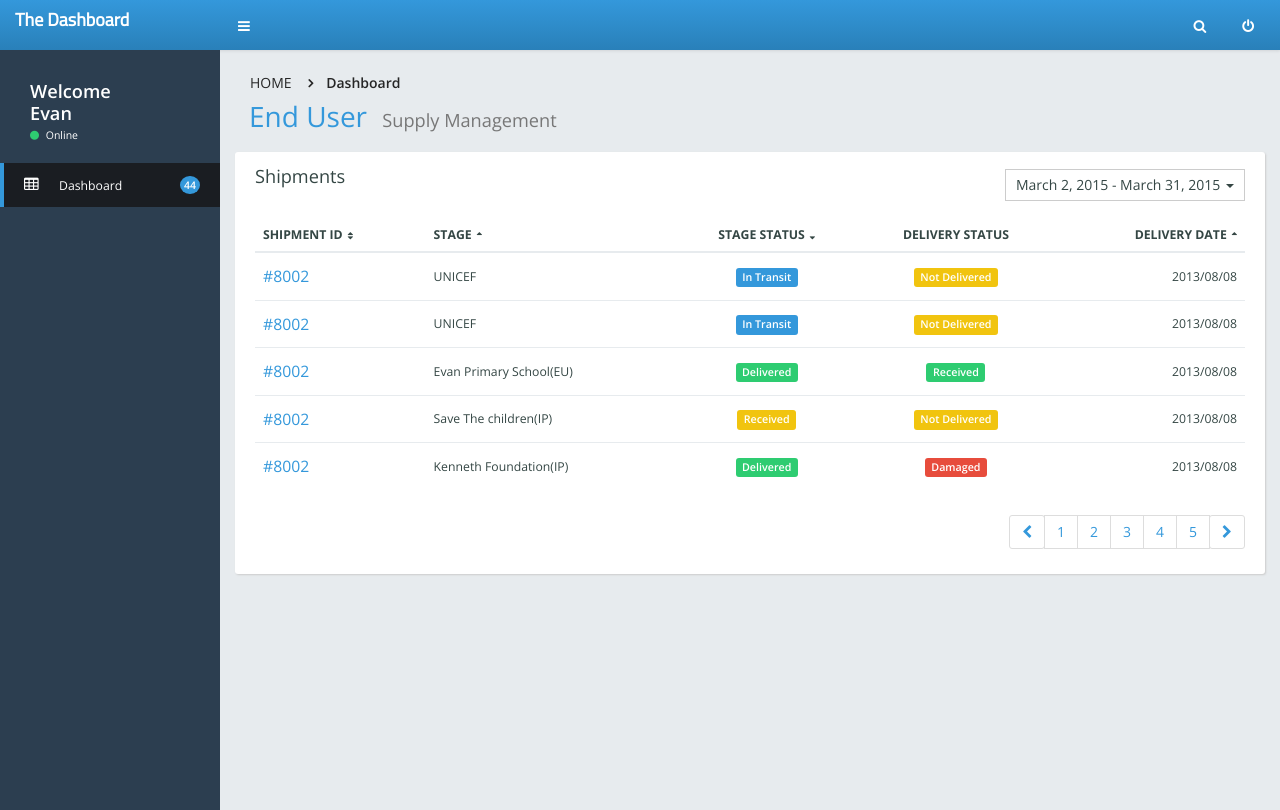
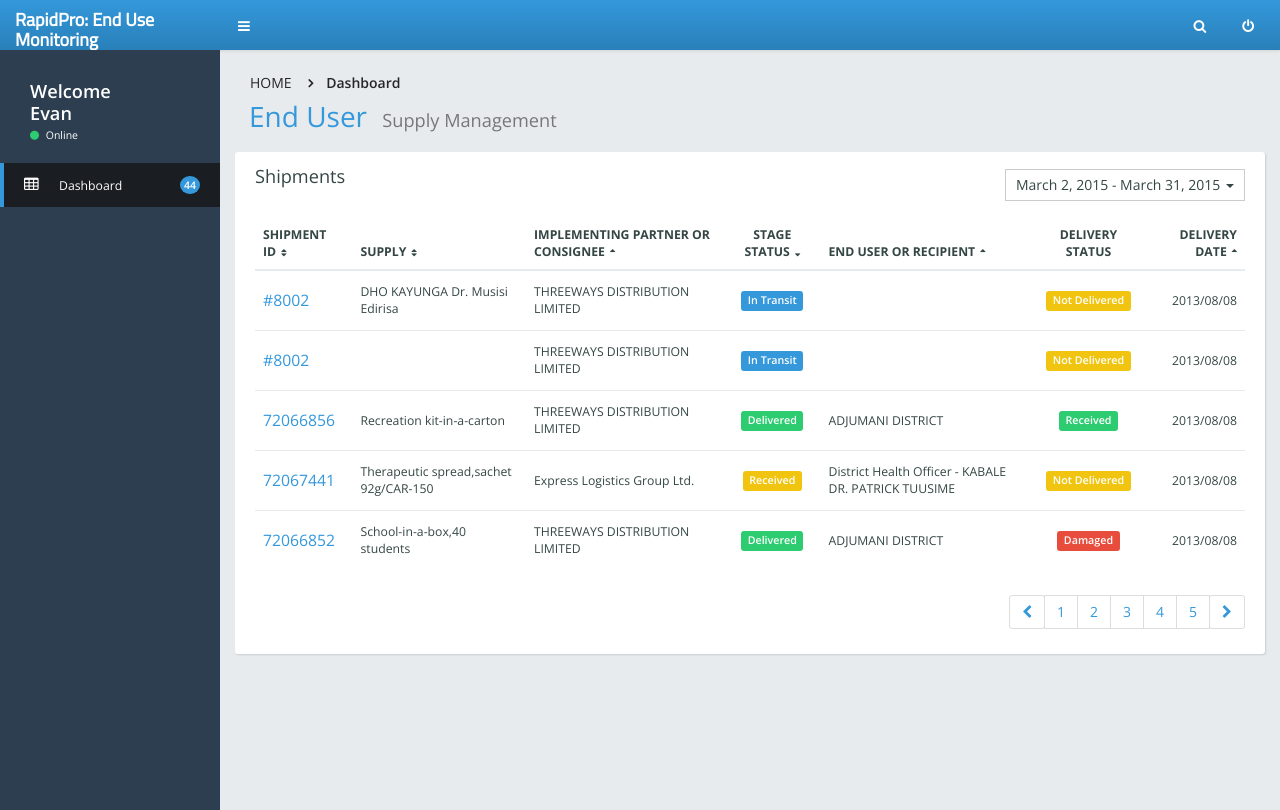
Before and after one commit to ewheeler/rapidpro-webhooks, a Python web app: template templates/dashboard.html in a window 1280 px wide. Shown: the top 810 px of the page. Run offline with Jinja, Linux system fonts and the light colour scheme; the template is opened without the code that fills it, so the values that code supplies are empty; some libraries are stand-ins or nearby versions.

Commit message:
add another column to demo dashboard

```diff
--- a/templates/dashboard.html
+++ b/templates/dashboard.html
@@ -35,7 +35,7 @@
 <header class="navbar" id="header-navbar">
     <div class="container">
         <a href="#" id="logo" class="navbar-brand">
-            The Dashboard
+           RapidPro: End Use Monitoring
         </a>
 
         <div class="clearfix">
@@ -145,8 +145,10 @@
                         <thead>
                         <tr>
                             <th><a href="#"><span>Shipment ID</span></a></th>
-                            <th><a href="#" class="desc"><span>Stage</span></a></th>
+                            <th><a href="#"><span>Supply</span></a></th>
+                            <th><a href="#" class="desc"><span>Implementing Partner or consignee</span></a></th>
                             <th class="text-center"><a href="#" class="asc"><span>Stage Status</span></a></th>
+                            <th><a href="#" class="desc"><span>End user or recipient</span></a></th>
                             <th class="text-center"><span>Delivery Status</span></th>
                             <th class="text-right"><a href="#" class="desc"><span>Delivery Date</span></a></th>
                         </tr>
@@ -157,10 +159,15 @@
                                 <a href="#">#8002</a>
                             </td>
                             <td>
-                                UNICEF
+                              DHO KAYUNGA Dr. Musisi Edirisa
+                            </td>
+                            <td>
+                                 THREEWAYS DISTRIBUTION LIMITED
                             </td>
                             <td class="text-center">
                                 <span class="label label-primary">In Transit</span>
+                            </td>
+                            <td>
                             </td>
                             <td class="text-center">
                                 <span class="label label-warning">Not Delivered</span>
@@ -174,10 +181,14 @@
                                 <a href="#">#8002</a>
                             </td>
                             <td>
-                                UNICEF
+                            </td>
+                            <td>
+                                THREEWAYS DISTRIBUTION LIMITED
                             </td>
                             <td class="text-center">
                                 <span class="label label-primary">In Transit</span>
+                            </td>
+                            <td>
                             </td>
                             <td class="text-center">
                                 <span class="label label-warning">Not Delivered</span>
@@ -188,13 +199,19 @@
                         </tr>
                         <tr>
                             <td>
-                                <a href="#">#8002</a>
+                                <a href="#">72066856</a>
                             </td>
                             <td>
-                                Evan Primary School(EU)
+                                Recreation kit-in-a-carton
+                            </td>
+                            <td>
+                              THREEWAYS DISTRIBUTION LIMITED
                             </td>
                             <td class="text-center">
                                 <span class="label label-success">Delivered</span>
+                            </td>
+                            <td>
+                                ADJUMANI DISTRICT
                             </td>
                             <td class="text-center">
                                 <span class="label label-success">Received</span>
@@ -205,13 +222,19 @@
                         </tr>
                         <tr>
                             <td>
-                                <a href="#">#8002</a>
+                                <a href="#">72067441</a>
                             </td>
                             <td>
-                                Save The children(IP)
+                              Therapeutic spread,sachet 92g/CAR-150
+                            </td>
+                            <td>
+                              Express Logistics Group Ltd.
                             </td>
                             <td class="text-center">
                                 <span class="label label-warning">Received</span>
+                            </td>
+                            <td>
+                              District Health Officer - KABALE DR. PATRICK TUUSIME
                             </td>
                             <td class="text-center">
                                 <span class="label label-warning">Not Delivered</span>
@@ -222,13 +245,19 @@
                         </tr>
                         <tr>
                             <td>
-                                <a href="#">#8002</a>
+                                <a href="#">72066852</a>
                             </td>
                             <td>
-                                Kenneth Foundation(IP)
+                            School-in-a-box,40 students
+                            </td>
+                            <td>
+                              THREEWAYS DISTRIBUTION LIMITED
                             </td>
                             <td class="text-center">
                                 <span class="label label-success">Delivered</span>
+                            </td>
+                            <td>
+                                ADJUMANI DISTRICT
                             </td>
                             <td class="text-center">
                                 <span class="label label-danger">Damaged</span>
```
